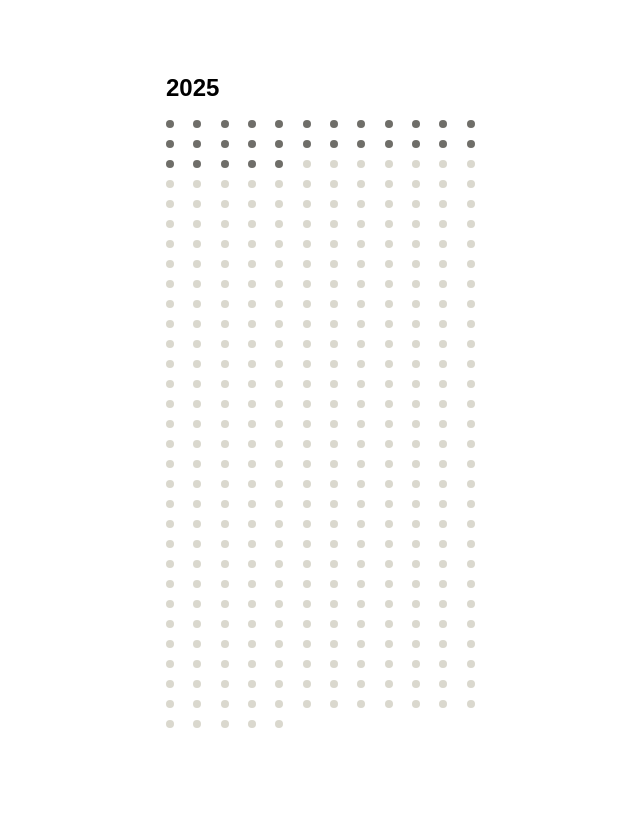
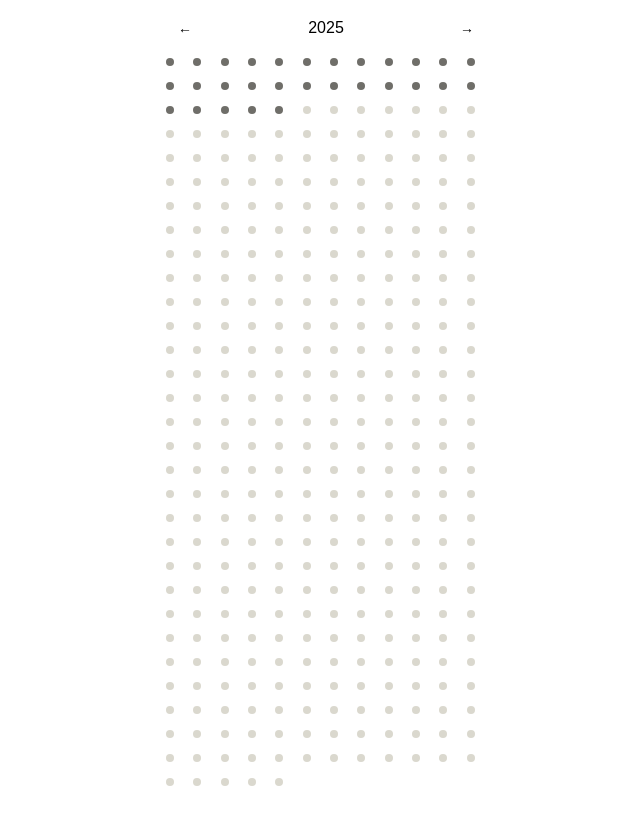
Before and after one commit to dcrgll/everyday, a Next.js app: page / in a window 1280 px wide. Shown: the whole page, without its empty margins (314-954 px from the left). Built offline with nearby package versions, Linux system fonts and the light colour scheme; a web font is replaced by a local one.

Commit message:
Add previous and future years

```diff
--- a/src/components/calendar.tsx
+++ b/src/components/calendar.tsx
@@ -1,6 +1,6 @@
 'use client'
 
-import React from 'react'
+import React, { useState } from 'react'
 import { getDaysInYear, isBefore } from 'date-fns'
 
 import { TooltipProvider } from '@/components/tooltip'
@@ -8,9 +8,10 @@ import { TooltipProvider } from '@/components/tooltip'
 import Day from './day'
 
 export default function YearDotGrid() {
-  const currentYear = new Date().getFullYear()
+  const [currentYear, setCurrentYear] = useState(new Date().getFullYear())
+  const today = new Date()
+
   const totalDays = getDaysInYear(new Date(currentYear, 0, 1))
-  const today = new Date()
 
   const days = Array.from({ length: totalDays }, (_, index) => {
     const currentDate = new Date(currentYear, 0, index + 1)
@@ -21,8 +22,25 @@ export default function YearDotGrid() {
   return (
     <TooltipProvider>
       <div className="mx-auto w-full max-w-sm p-8">
-        <h1 className="mb-4 text-2xl font-bold">{currentYear}</h1>
-        <div className="grid w-full grid-cols-12 gap-2 gap-y-3 text-center">
+        {/* Year Navigation */}
+        <div className="mb-4 flex items-center justify-between">
+          <button
+            className="rounded bg-gray-200 px-3 py-1 text-sm font-semibold hover:bg-gray-300"
+            onClick={() => setCurrentYear((prev) => prev - 1)}
+          >
+            ←
+          </button>
+          <h1 className="tex-xl">{currentYear}</h1>
+          <button
+            className="rounded bg-gray-200 px-3 py-1 text-sm font-semibold hover:bg-gray-300"
+            onClick={() => setCurrentYear((prev) => prev + 1)}
+          >
+            →
+          </button>
+        </div>
+
+        {/* Yearly Calendar Grid */}
+        <div className="grid w-full grid-cols-12 gap-2 gap-y-4 text-center">
           {days.map(({ date, isPast }, index) => (
             <Day key={index} date={date} isPast={isPast} index={index} />
           ))}
```
